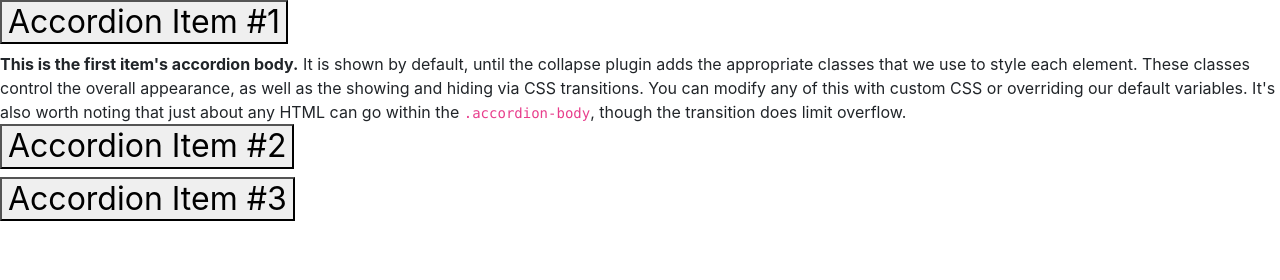
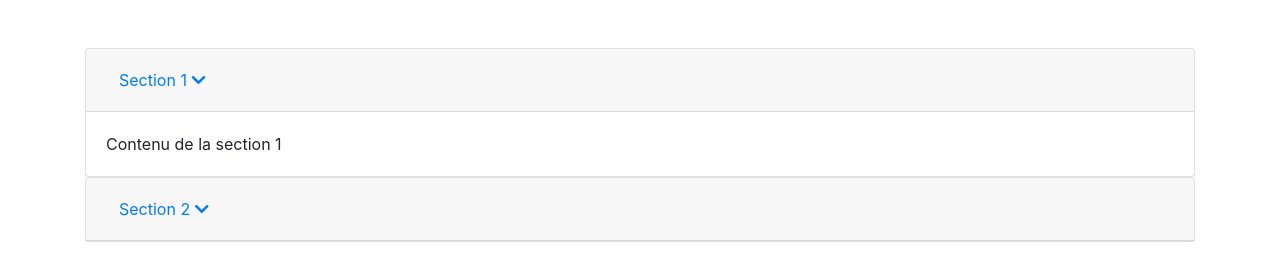
Before and after one commit to VHgfx/tp_git, a plain HTML site: page index.html in a window 1280 px wide. Drawn offline with nearby package versions, Linux system fonts and the light colour scheme.

Commit message:
Menu Accordion terminer

```diff
--- a/index.html
+++ b/index.html
@@ -1,61 +1,65 @@
 <!DOCTYPE html>
+<html lang="en">
 <head>
-    <title>First Page</title>
+  <!-- Meta tags -->
   <meta charset="UTF-8">
   <meta name="viewport" content="width=device-width, initial-scale=1, shrink-to-fit=no">
+
+  <!-- Bootstrap CSS from CDN -->
   <link rel="stylesheet" href="https://stackpath.bootstrapcdn.com/bootstrap/4.3.1/css/bootstrap.min.css">
+
+  <!-- Font Awesome for icons -->
+  <link rel="stylesheet" href="https://cdnjs.cloudflare.com/ajax/libs/font-awesome/5.15.1/css/all.min.css">
+
+  <!-- Titre de la page -->
+  <title>Menu Accordéon Bootstrap</title>
 </head>
 <body>
-<header>
 
-</header>
-<main>
-  <section>
-    <div class="accordion" id="accordionExample">
-        <div class="accordion-item">
-          <h2 class="accordion-header" id="headingOne">
-            <button class="accordion-button" type="button" data-bs-toggle="collapse" data-bs-target="#collapseOne" aria-expanded="true" aria-controls="collapseOne">
-              Accordion Item #1
+<div class="container mt-5">
+  <div id="accordion">
+    <!-- Panneau 1 -->
+    <div class="card">
+      <div class="card-header" id="headingOne">
+        <h5 class="mb-0">
+          <button class="btn btn-link" data-toggle="collapse" data-target="#collapseOne" aria-expanded="true" aria-controls="collapseOne">
+            Section 1 <i class="fas fa-chevron-down"></i>
           </button>
-          </h2>
-          <div id="collapseOne" class="accordion-collapse collapse show" aria-labelledby="headingOne" data-bs-parent="#accordionExample">
-            <div class="accordion-body">
-              <strong>This is the first item's accordion body.</strong> It is shown by default, until the collapse plugin adds the appropriate classes that we use to style each element. These classes control the overall appearance, as well as the showing and hiding via CSS transitions. You can modify any of this with custom CSS or overriding our default variables. It's also worth noting that just about any HTML can go within the <code>.accordion-body</code>, though the transition does limit overflow.
+        </h5>
+      </div>
+
+      <div id="collapseOne" class="collapse show" aria-labelledby="headingOne" data-parent="#accordion">
+        <div class="card-body">
+          Contenu de la section 1
         </div>
       </div>
     </div>
-        <div class="accordion-item">
-          <h2 class="accordion-header" id="headingTwo">
-            <button class="accordion-button collapsed" type="button" data-bs-toggle="collapse" data-bs-target="#collapseTwo" aria-expanded="false" aria-controls="collapseTwo">
-              Accordion Item #2
+
+    <!-- Panneau 2 -->
+    <div class="card">
+      <div class="card-header" id="headingTwo">
+        <h5 class="mb-0">
+          <button class="btn btn-link collapsed" data-toggle="collapse" data-target="#collapseTwo" aria-expanded="false" aria-controls="collapseTwo">
+            Section 2 <i class="fas fa-chevron-down"></i>
           </button>
-          </h2>
-          <div id="collapseTwo" class="accordion-collapse collapse" aria-labelledby="headingTwo" data-bs-parent="#accordionExample">
-            <div class="accordion-body">
-              <strong>This is the second item's accordion body.</strong> It is hidden by default, until the collapse plugin adds the appropriate classes that we use to style each element. These classes control the overall appearance, as well as the showing and hiding via CSS transitions. You can modify any of this with custom CSS or overriding our default variables. It's also worth noting that just about any HTML can go within the <code>.accordion-body</code>, though the transition does limit overflow.
+        </h5>
+      </div>
+      <div id="collapseTwo" class="collapse" aria-labelledby="headingTwo" data-parent="#accordion">
+        <div class="card-body">
+          Contenu de la section 2
         </div>
       </div>
     </div>
-        <div class="accordion-item">
-          <h2 class="accordion-header" id="headingThree">
-            <button class="accordion-button collapsed" type="button" data-bs-toggle="collapse" data-bs-target="#collapseThree" aria-expanded="false" aria-controls="collapseThree">
-              Accordion Item #3
-            </button>
-          </h2>
-          <div id="collapseThree" class="accordion-collapse collapse" aria-labelledby="headingThree" data-bs-parent="#accordionExample">
-            <div class="accordion-body">
-              <strong>This is the third item's accordion body.</strong> It is hidden by default, until the collapse plugin adds the appropriate classes that we use to style each element. These classes control the overall appearance, as well as the showing and hiding via CSS transitions. You can modify any of this with custom CSS or overriding our default variables. It's also worth noting that just about any HTML can go within the <code>.accordion-body</code>, though the transition does limit overflow.
+
+    <!-- Ajoutez d'autres sections selon vos besoins -->
+
   </div>
 </div>
-        </div>
-      </div>
-  </section>
-</main>
-<footer>
 
-</footer>
+<!-- Bootstrap JS (optionnel, dépendant de vos besoins) -->
 <script src="https://code.jquery.com/jquery-3.3.1.slim.min.js"></script>
 <script src="https://cdnjs.cloudflare.com/ajax/libs/popper.js/1.14.7/umd/popper.min.js"></script>
 <script src="https://stackpath.bootstrapcdn.com/bootstrap/4.3.1/js/bootstrap.min.js"></script>
+
 </body>
 </html>
```
Lines whose indentation alone changed are shown as unchanged.
